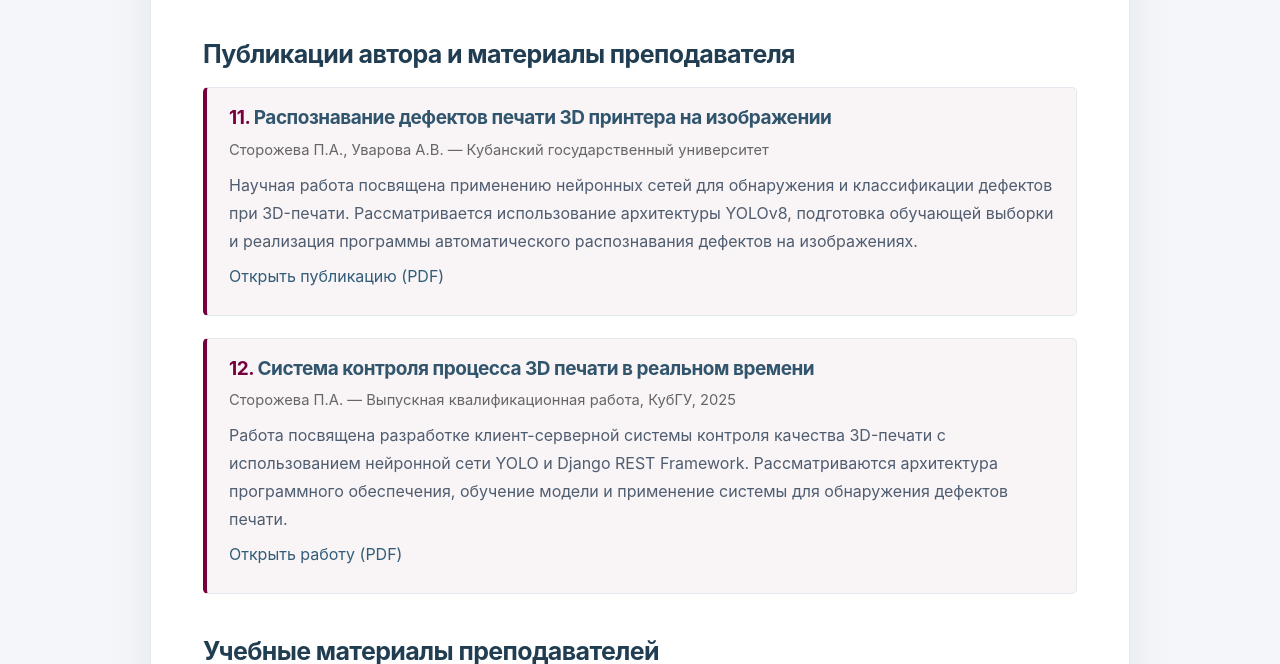
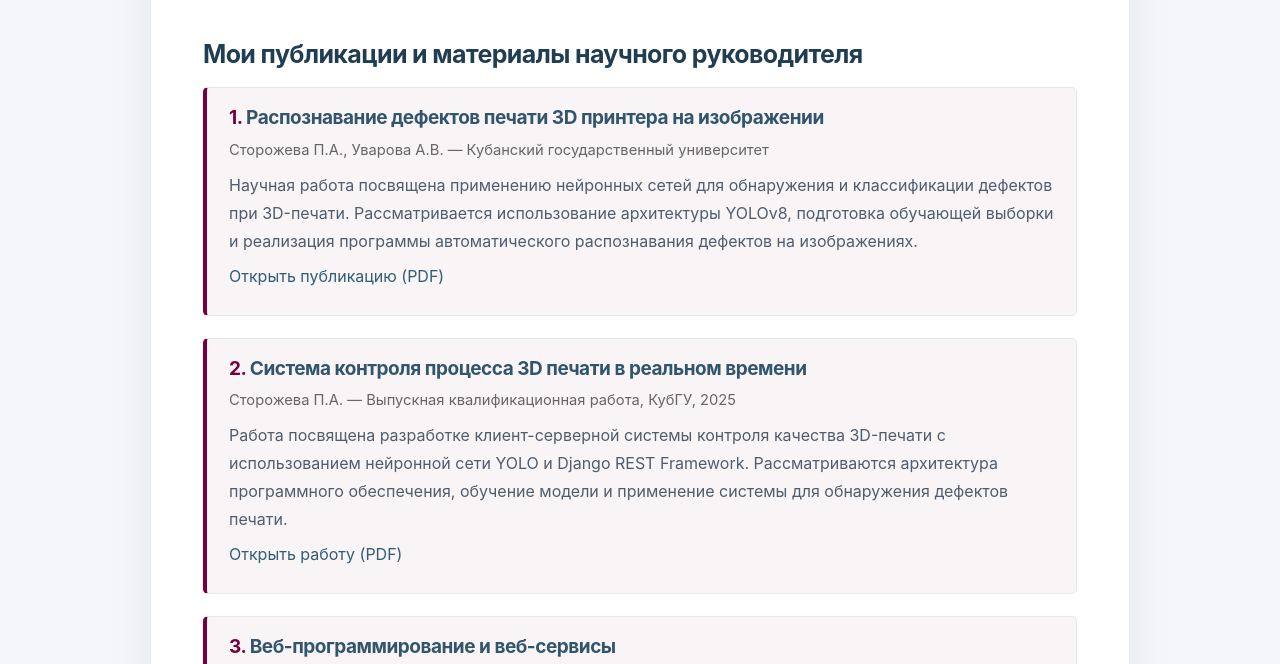
Before and after one commit to voird/-, a plain HTML site: page library/index.htm in a window 1280 px wide. Shown: the part 288-952 px from the top of the page. Drawn offline with Linux system fonts and the light colour scheme.

Commit message:
Update publication and resource numbering in index.htm

```diff
--- a/library/index.htm
+++ b/library/index.htm
@@ -48,10 +48,10 @@
 
 <main>
 
-<h2>Публикации автора и материалы преподавателя</h2>
+<h2>Мои публикации и материалы научного руководителя</h2>
 
 <section class="resource">
-    <h3><span class="resource-number">11.</span> Распознавание дефектов печати 3D принтера на изображении</h3>
+    <h3><span class="resource-number">1.</span> Распознавание дефектов печати 3D принтера на изображении</h3>
     <p class="authors">Сторожева П.А., Уварова А.В. — Кубанский государственный университет</p>
     <p>
         Научная работа посвящена применению нейронных сетей
@@ -66,7 +66,7 @@
 </section>
 
 <section class="resource">
-    <h3><span class="resource-number">12.</span> Система контроля процесса 3D печати в реальном времени</h3>
+    <h3><span class="resource-number">2.</span> Система контроля процесса 3D печати в реальном времени</h3>
     <p class="authors">Сторожева П.А. — Выпускная квалификационная работа, КубГУ, 2025</p>
     <p>
         Работа посвящена разработке клиент-серверной системы
@@ -80,10 +80,8 @@
     </p>
 </section>
 
-<h2>Учебные материалы преподавателей</h2>
-
 <section class="resource">
-    <h3><span class="resource-number">13.</span> Веб-программирование и веб-сервисы</h3>
+    <h3><span class="resource-number">3.</span> Веб-программирование и веб-сервисы</h3>
     <p class="authors">Синица С.Г. — Учебное пособие, Кубанский государственный университет, 2013</p>
     <p>
         Учебное пособие содержит теоретические и практические
```
